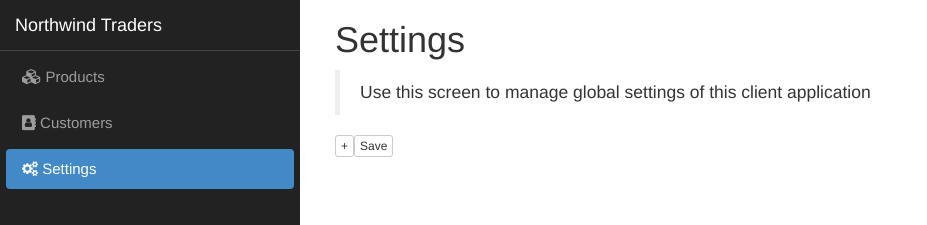
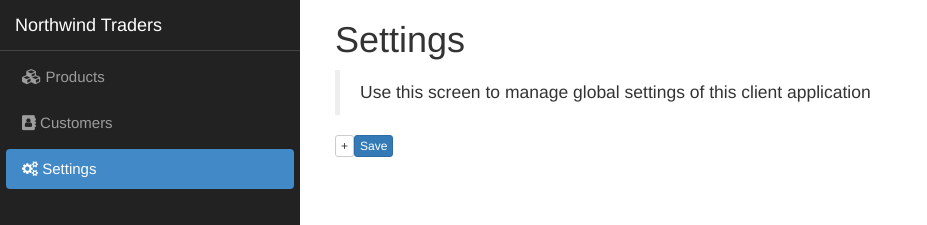
Before and after one commit to AzureSuperpowers/UI, an Angular app: page /setting in a window 1280 px wide. Shown: the top 225 px of the page, without its empty margins (0-927 px from the left). Built offline with nearby package versions, Linux system fonts and the light colour scheme.

Commit message:
updating save button

```diff
--- a/src/app/components/setting/setting.component.html
+++ b/src/app/components/setting/setting.component.html
@@ -6,7 +6,7 @@
 </blockquote>
 
 <a class="btn btn-default btn-xs" (click)="settings.push({headers:[]})">+</a>
-<a class="btn btn-default btn-xs" (click)="save()">Save</a>
+<a class="btn btn-primary btn-xs" (click)="save()">Save</a>
 
 <div class="form form-horizontal" *ngFor="let s of settings">
   <div class="form-group">
```
